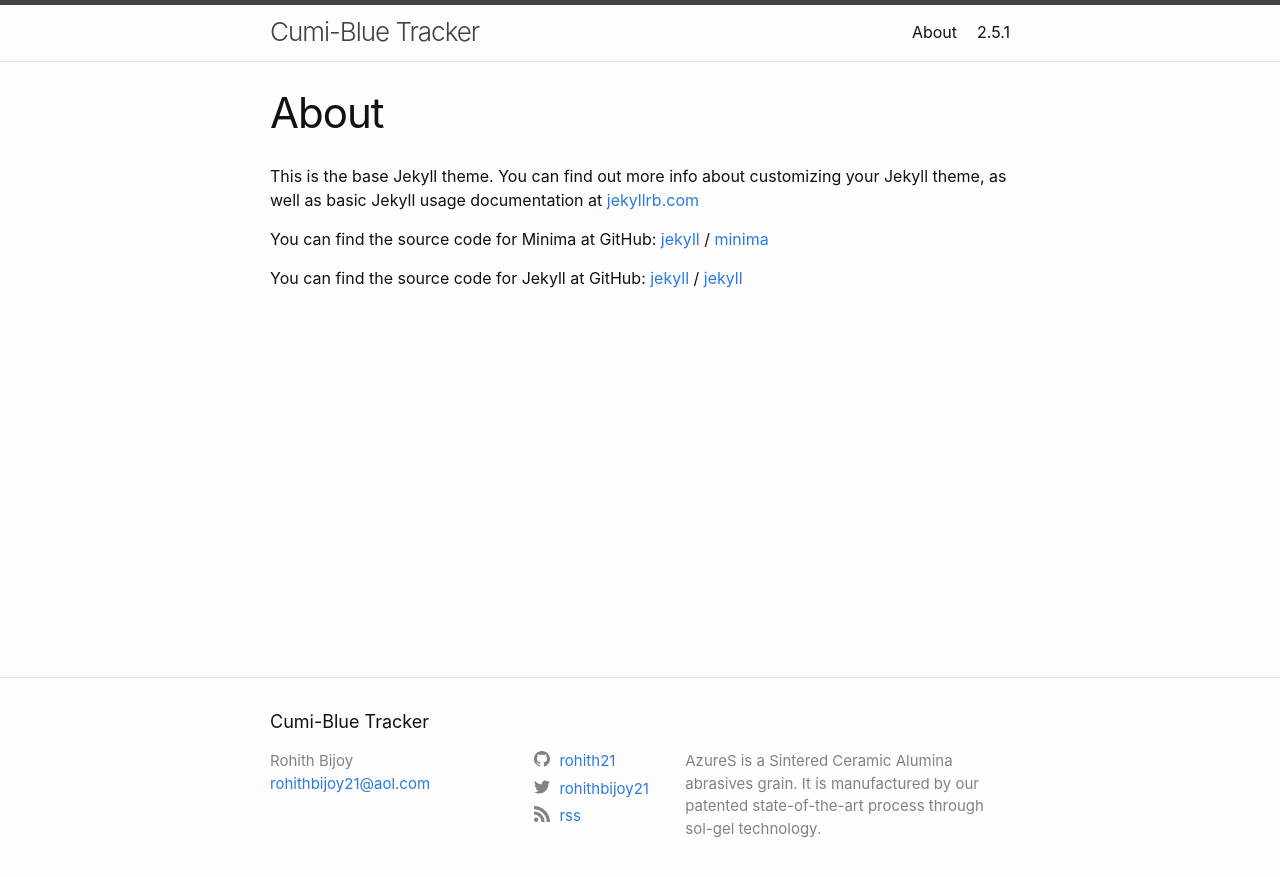
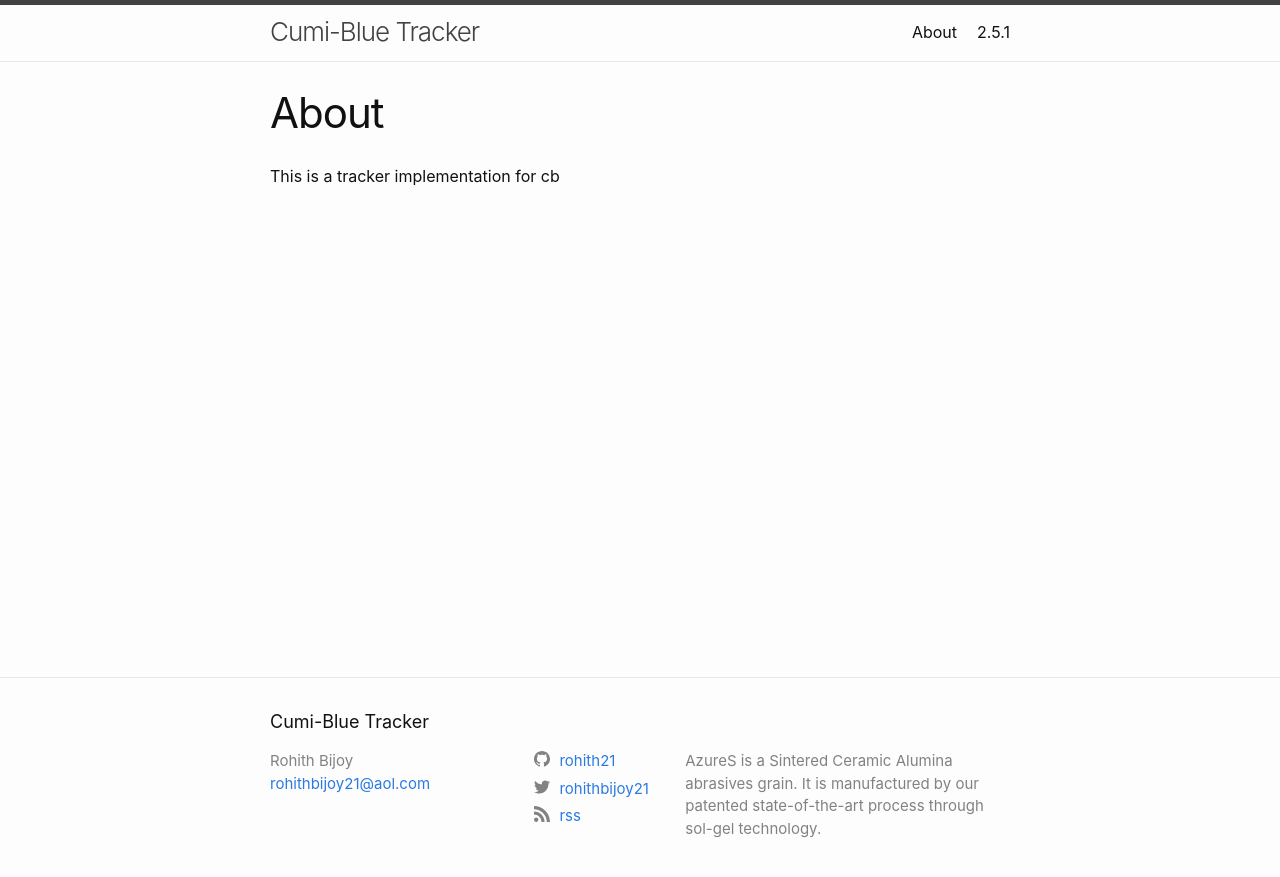
Before and after one commit to rohithbijoy21/rohithbijoy21.github.io, a Jekyll site: the page built from about.md, in a window 1280 px wide. Shown: the top 877 px of the page. Built offline with Jekyll 4.4.1, drawn with Linux system fonts in a browser that asks for light colours.

Commit message:
Update about.md

```diff
--- a/about.md
+++ b/about.md
@@ -4,15 +4,4 @@
 permalink: /about/
 ---
 
-This is the base Jekyll theme. You can find out more info about customizing your Jekyll theme, as well as basic Jekyll usage documentation at [jekyllrb.com](https://jekyllrb.com/)
-
-You can find the source code for Minima at GitHub:
-[jekyll][jekyll-organization] /
-[minima](https://github.com/jekyll/minima)
-
-You can find the source code for Jekyll at GitHub:
-[jekyll][jekyll-organization] /
-[jekyll](https://github.com/jekyll/jekyll)
-
-
-[jekyll-organization]: https://github.com/jekyll
+This is a tracker implementation for cb
```
